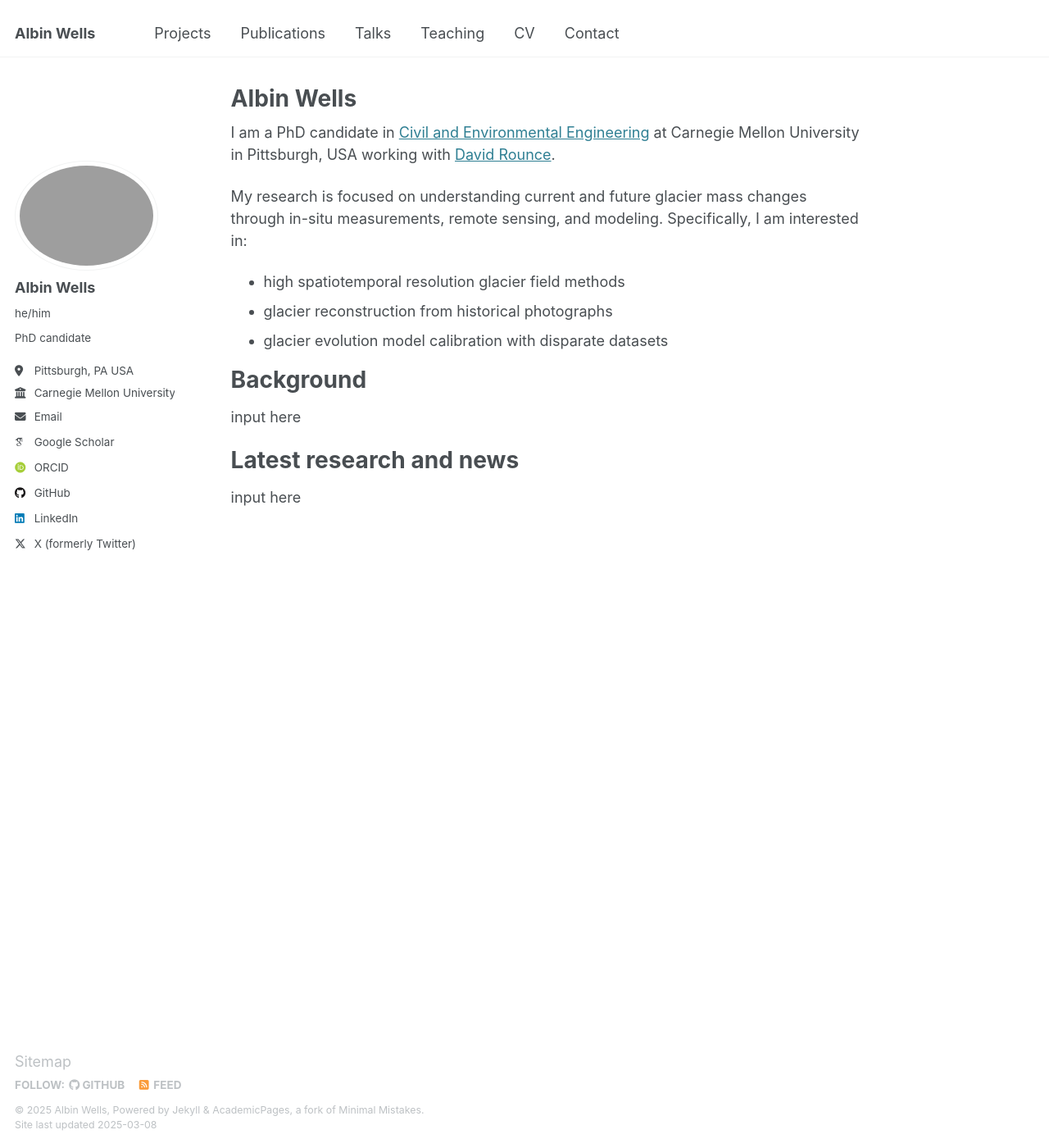
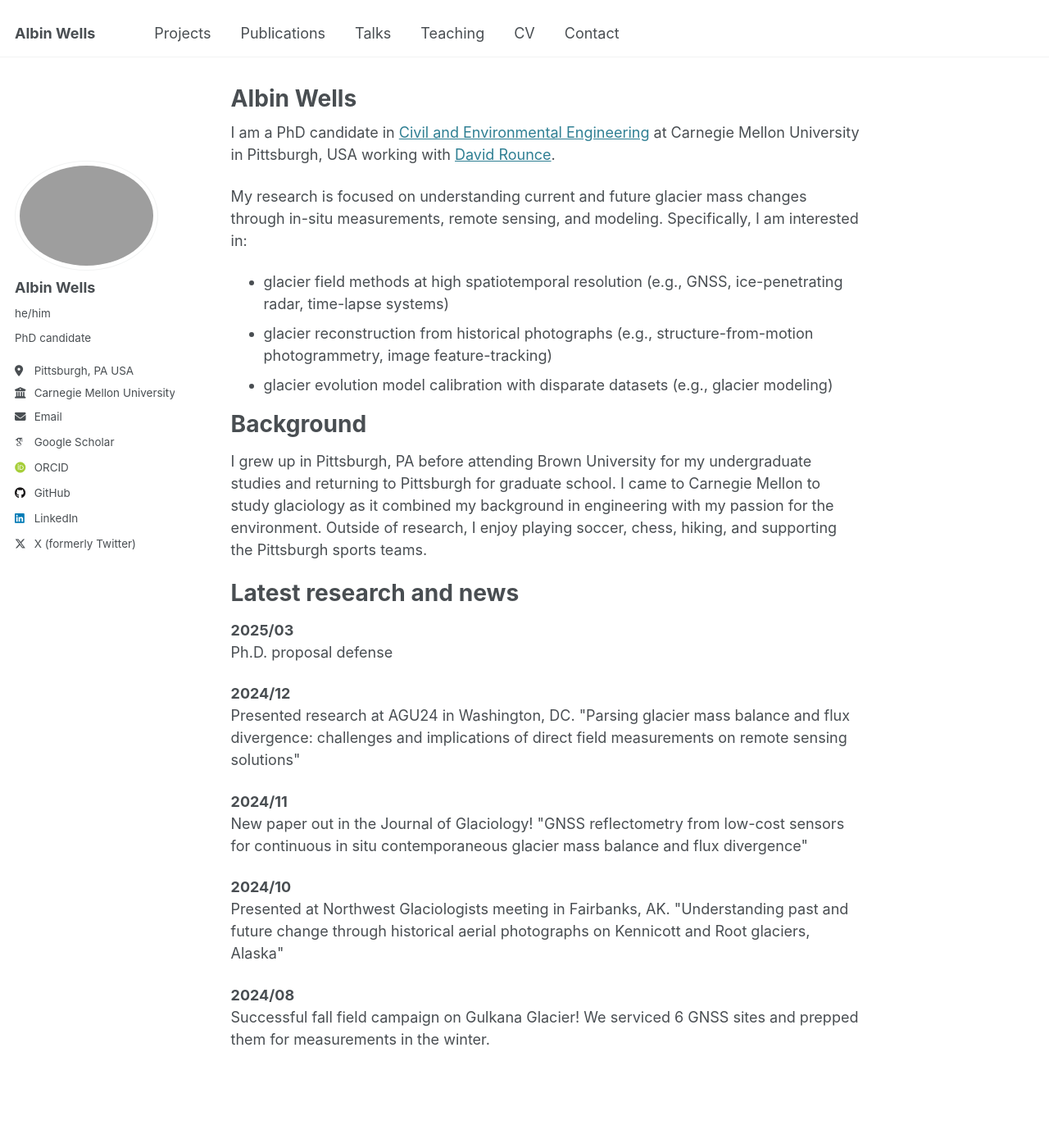
Before and after one commit to albinwwells/albinwwells.github.io, a Jekyll site: the page built from _pages/about.md, in a window 1280 px wide and 1400 px high. Shown: the whole window at 82% size. Built offline with Jekyll 4.4.1, drawn with Linux system fonts in a browser that asks for light colours; some web fonts are replaced.

Commit message:
Update about.md

```diff
--- a/_pages/about.md
+++ b/_pages/about.md
@@ -10,14 +10,27 @@ redirect_from:
 I am a PhD candidate in [Civil and Environmental Engineering](https://cee.engineering.cmu.edu/) at Carnegie Mellon University in Pittsburgh, USA working with [David Rounce](https://www.cmu.edu/cee/cryotartans/index.html).
 
 My research is focused on understanding current and future glacier mass changes through in-situ measurements, remote sensing, and modeling. Specifically, I am interested in:
-- high spatiotemporal resolution glacier field methods
-- glacier reconstruction from historical photographs
-- glacier evolution model calibration with disparate datasets
+- glacier field methods at high spatiotemporal resolution (e.g., GNSS, ice-penetrating radar, time-lapse systems)
+- glacier reconstruction from historical photographs (e.g., structure-from-motion photogrammetry, image feature-tracking)
+- glacier evolution model calibration with disparate datasets (e.g., glacier modeling)
 
 Background
 ======
-input here
+I grew up in Pittsburgh, PA before attending Brown University for my undergraduate studies and returning to Pittsburgh for graduate school. I came to Carnegie Mellon to study glaciology as it combined my background in engineering with my passion for the environment. Outside of research, I enjoy playing soccer, chess, hiking, and supporting the Pittsburgh sports teams.
 
 Latest research and news
 ======
-input here
+<p> <strong> 2025/03 </strong> <br>
+Ph.D. proposal defense </p>
+
+<p> <strong> 2024/12 </strong> <br>
+Presented research at AGU24 in Washington, DC. "Parsing glacier mass balance and flux divergence: challenges and implications of direct field measurements on remote sensing solutions" </p>
+
+<p> <strong> 2024/11 </strong> <br>
+New paper out in the Journal of Glaciology! "GNSS reflectometry from low-cost sensors for continuous in situ contemporaneous glacier mass balance and flux divergence" <a href="https://www.cambridge.org/core/journals/journal-of-glaciology/article/gnss-reflectometry-from-lowcost-sensors-for-continuous-in-situ-contemporaneous-glacier-mass-balance-and-flux-divergence/7F36028E3EBA46B8A1D3CB974D40B9D0"> </a> </p>
+
+<p> <strong> 2024/10 </strong> <br>
+Presented at Northwest Glaciologists meeting in Fairbanks, AK. "Understanding past and future change through historical aerial photographs on Kennicott and Root glaciers, Alaska" </p>
+
+<p> <strong> 2024/08 </strong> <br>
+Successful fall field campaign on Gulkana Glacier! We serviced 6 GNSS sites and prepped them for measurements in the winter. </p>
```
